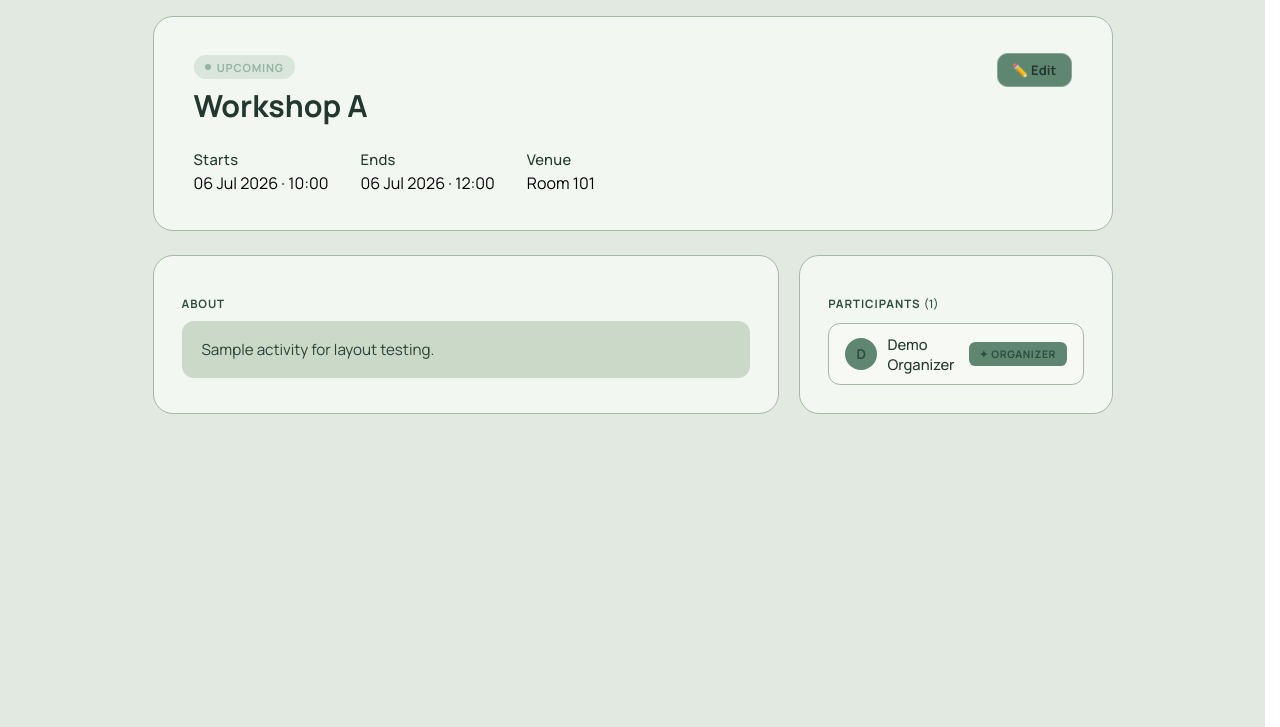
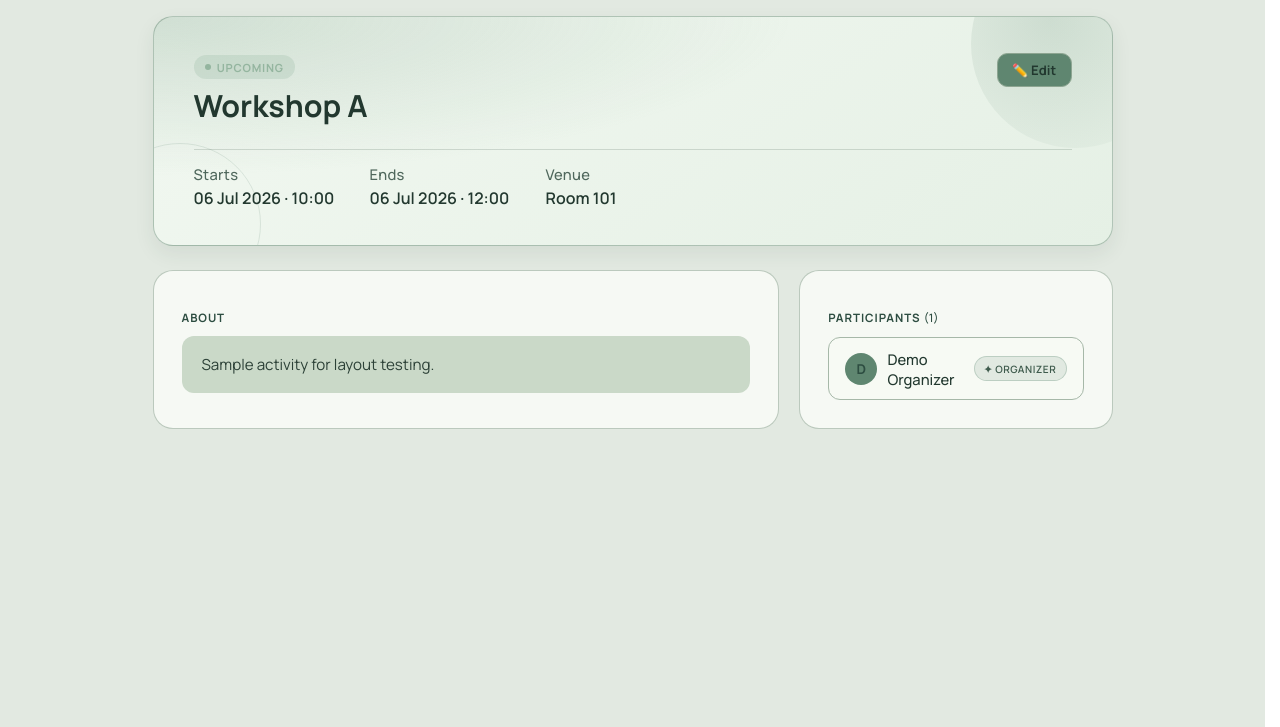
Before and after one commit to nyjc-computing-2526/Capstone-Project-2527, a Flask app: page /activities/1 in a window 1280 px wide. Shown: the part 73-800 px from the top of the page. Run offline with Flask 3, Linux system fonts and the light colour scheme; some libraries are stand-ins or nearby versions.

Commit message:
feat: adjusted activity details page

```diff
--- a/app/static/css/09-activity-detail.css
+++ b/app/static/css/09-activity-detail.css
@@ -3,18 +3,51 @@
 /* Activity detail: hero, status pills, participants. */
 
 .hero {
-  background-color: var(--surface-card);
-  border: 1px solid var(--border-warm);
+  background:
+    radial-gradient(115% 120% at 0% 0%, rgba(120, 158, 133, 0.28) 0%, rgba(120, 158, 133, 0) 58%),
+    linear-gradient(145deg, #f2f8f1, #e5f0e5);
+  border: 1px solid rgba(99, 132, 112, 0.44);
   border-radius: 1.25rem;
   padding: clamp(1.25rem, 4vw, 2.25rem) clamp(1.25rem, 4vw, 2.5rem);
   margin-bottom: 1.5rem;
   position: relative;
   overflow: hidden;
+  box-shadow: 0 8px 20px rgba(33, 63, 49, 0.08);
+}
+
+.hero::before,
+.hero::after {
+  content: "";
+  position: absolute;
+  pointer-events: none;
+}
+
+.hero::before {
+  width: 13rem;
+  height: 13rem;
+  right: -4.2rem;
+  top: -4.8rem;
+  border-radius: 999px;
+  background: radial-gradient(circle at 38% 38%, rgba(95, 134, 112, 0.2), rgba(95, 134, 112, 0));
+}
+
+.hero::after {
+  width: 10rem;
+  height: 10rem;
+  left: -3.4rem;
+  bottom: -3.8rem;
+  border-radius: 999px;
+  border: 1px solid rgba(95, 134, 112, 0.16);
 }
 
 .hero-blob-1,
 .hero-blob-2 {
   display: none;
+}
+
+.hero > * {
+  position: relative;
+  z-index: 1;
 }
 
 .hero-top {
@@ -36,19 +69,27 @@
   gap: 2rem;
   margin-top: 1.5rem;
   flex-wrap: wrap;
+  padding-top: 0.85rem;
+  border-top: 1px solid rgba(54, 81, 65, 0.18);
 }
 
 .hero-meta-item {
   display: flex;
   flex-direction: column;
   gap: 3px;
+  min-width: 9rem;
 }
 
 .hero-meta-label {
   font-size: 0.92rem;
   font-weight: 500;
   letter-spacing: 0.02em;
+  color: var(--text-muted);
+}
+
+.hero-meta-value {
   color: var(--detail-heading);
+  font-weight: 600;
 }
 
 .hero-edit-btn {
@@ -99,8 +140,8 @@
 }
 
 .main-card {
-  background-color: var(--surface-card);
-  border: 1px solid var(--border-warm);
+  background-color: #f6f9f4;
+  border: 1px solid rgba(166, 184, 168, 0.72);
   border-radius: 1.25rem;
   padding: 1.75rem;
 }
@@ -155,17 +196,32 @@
   padding: 1rem;
   background-color: var(--leave-action-bg);
   color: var(--toast-error-fg);
-  border: none;
+  border: 1px solid rgba(114, 84, 84, 0.35);
   border-radius: 1rem;
   font-weight: bold;
   font-size: 1rem;
   cursor: pointer;
   text-align: center;
+  transition:
+    background-color 110ms cubic-bezier(0.2, 0.8, 0.2, 1),
+    border-color 110ms cubic-bezier(0.2, 0.8, 0.2, 1),
+    color 110ms cubic-bezier(0.2, 0.8, 0.2, 1);
+}
+
+.leave-btn:hover {
+  background-color: #e6ddd2;
+  border-color: rgba(114, 84, 84, 0.46);
+}
+
+.leave-btn:active {
+  background-color: #d8cabc;
+  border-color: rgba(99, 69, 69, 0.52);
+  color: #4c2b2b;
 }
 
 .participants-card {
-  background-color: var(--surface-card);
-  border: 1px solid var(--border-warm);
+  background-color: #f6f9f4;
+  border: 1px solid rgba(166, 184, 168, 0.72);
   border-radius: 1.25rem;
   padding: 1.75rem;
 }
@@ -231,14 +287,14 @@
 
 /* Organizer badge — warm palette, consistent with the dark hero row */
 .organizer-badge {
-  font-size: 0.65rem;
-  font-weight: 700;
-  padding: 0.3rem 0.65rem;
-  border-radius: 0.4rem;
-  letter-spacing: 0.06em;
+  font-size: 0.63rem;
+  font-weight: 600;
+  padding: 0.28rem 0.58rem;
+  border-radius: 999px;
+  letter-spacing: 0.05em;
   text-transform: uppercase;
   white-space: nowrap;
-  background-color: var(--btn-fill);
-  color: var(--text-accent);
-  border: none;
+  background-color: rgba(95, 134, 112, 0.14);
+  color: #3f5b4d;
+  border: 1px solid rgba(95, 134, 112, 0.28);
 }
```
